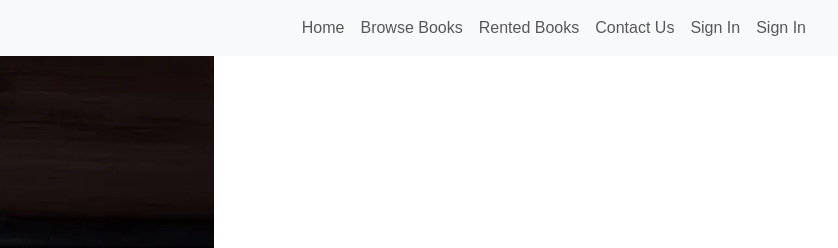
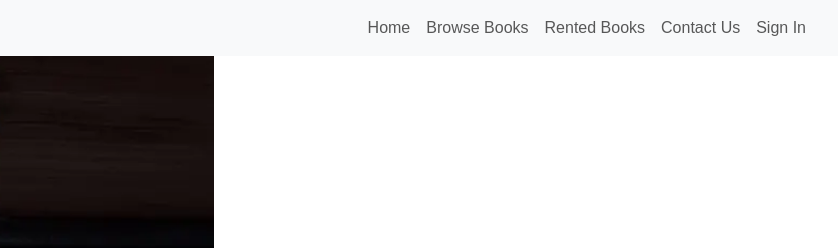
Before and after one commit to Puat-MY/books-rental, a plain HTML site: page signin.html in a window 1280 px wide. Shown: the top 248 px of the page, 442-1280 px from the left. Drawn offline with Linux system fonts and the light colour scheme; no server answers.

Commit message:
signin.html

```diff
--- a/signin.html
+++ b/signin.html
@@ -49,9 +49,6 @@
                     </li>
                     <li class="nav-item">
                         <a class="nav-link" href="contact.html">Contact Us</a>
-                    </li>
-                    <li class="nav-item">
-                        <a class="nav-link" href="signin.html"> Sign In</a>
                     </li>
                     <li class="nav-item">
                         <a class="nav-link" href="signin.html"> Sign In</a>
```
